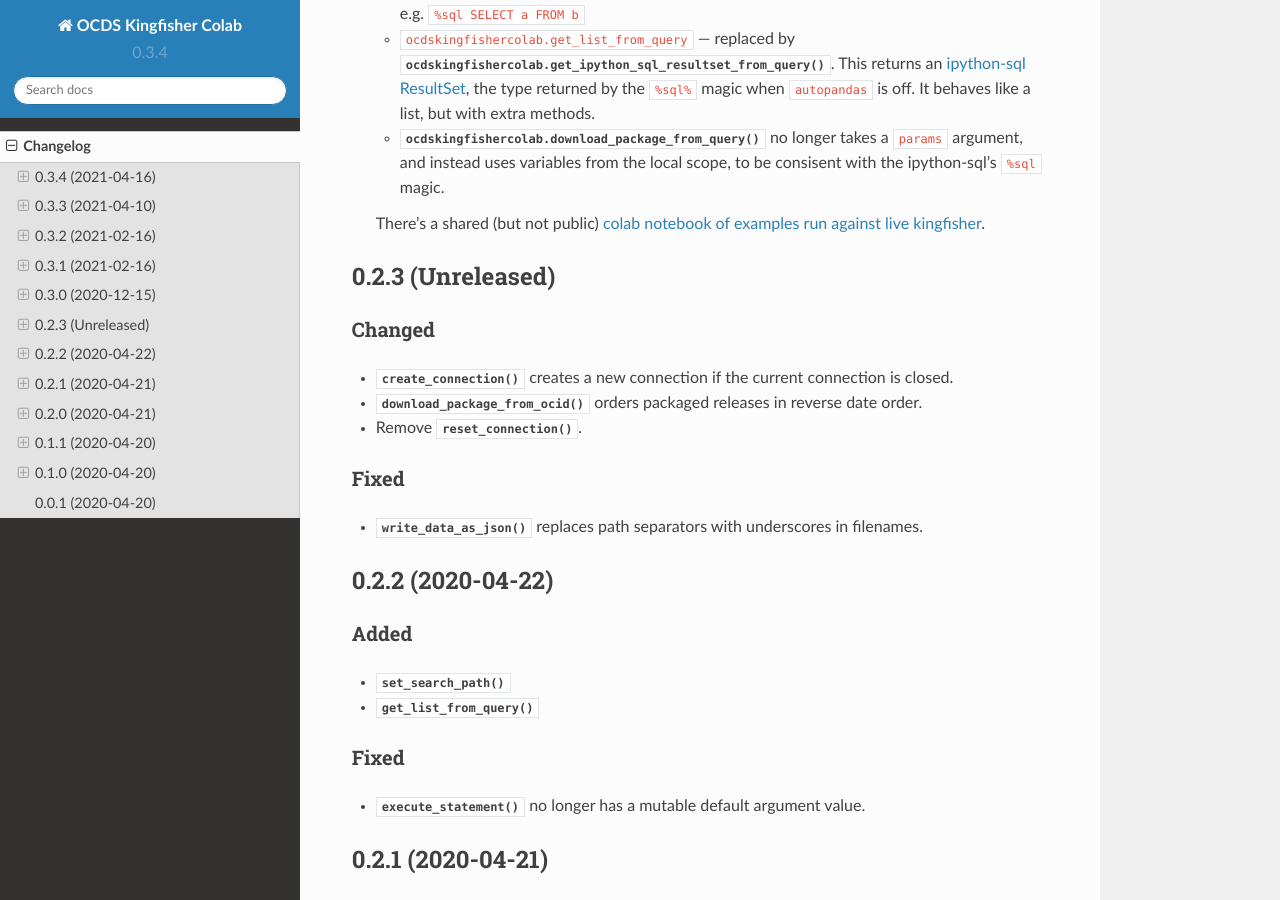
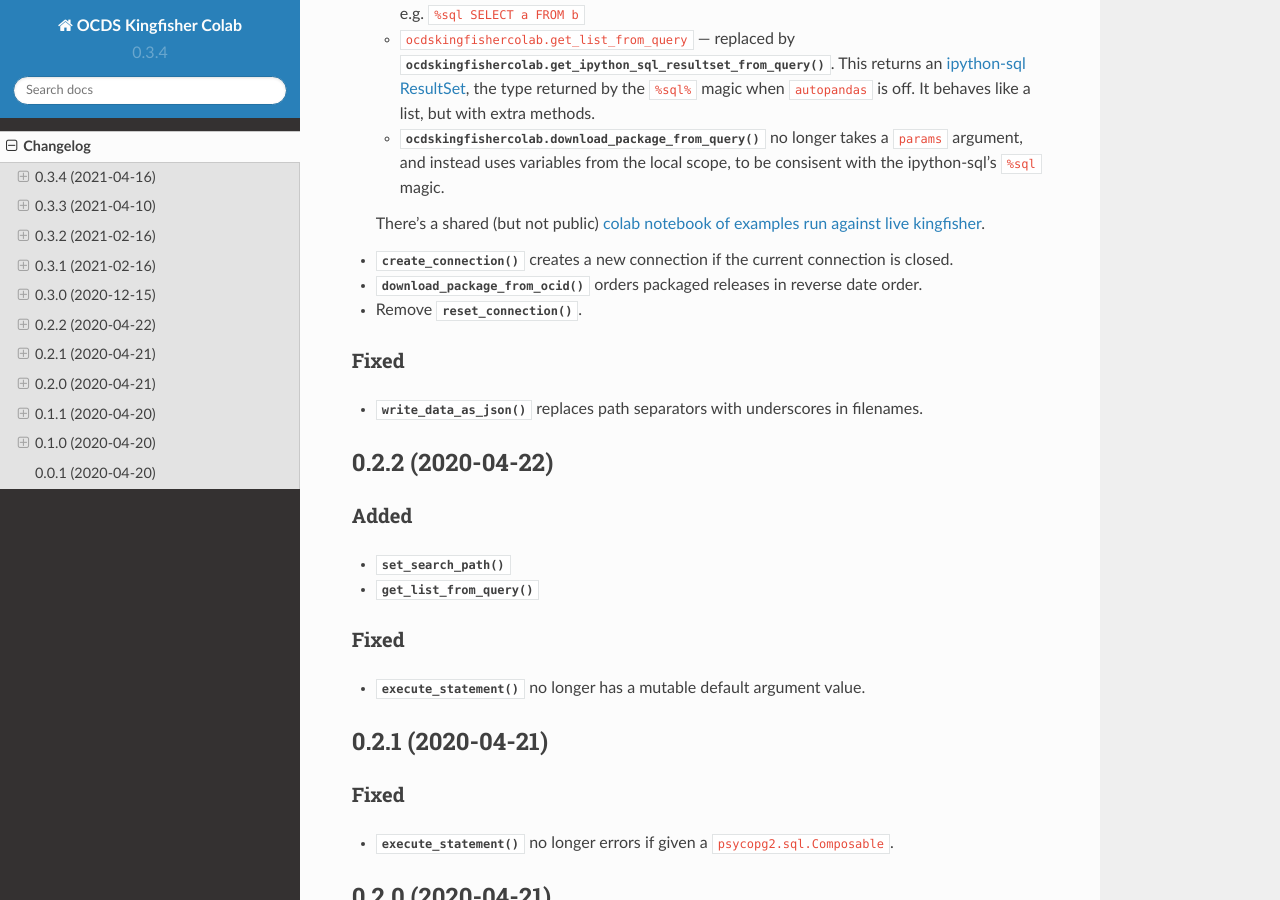
Before and after one commit to open-contracting/kingfisher-colab, a Sphinx documentation site: the page built from docs/changelog.rst, in a window 1280 px wide and 900 px high, scrolled down 1127 px. Built offline with Sphinx 7.4.7 and the Read the Docs theme 2.0.0, drawn with Linux system fonts in a browser that asks for light colours.

Commit message:
chore: Remove unreleased version heading from changelog

```diff
--- a/docs/changelog.rst
+++ b/docs/changelog.rst
@@ -50,12 +50,6 @@ Changed
    -  :meth:`ocdskingfishercolab.download_package_from_query` no longer takes a ``params`` argument, and instead uses variables from the local scope, to be consisent with the ipython-sql's ``%sql`` magic.
 
    There's a shared (but not public) `colab notebook of examples run against live kingfisher <https://colab.research.google.com/drive/1cUYY4on72831DPSiQ_JLxJEY2uGTfVrN#scrollTo=I-QPDbliMVXC>`__.
-
-0.2.3 (Unreleased)
-------------------
-
-Changed
-~~~~~~~
 
 -  :meth:`~ocdskingfishercolab.create_connection` creates a new connection if the current connection is closed.
 -  :meth:`~ocdskingfishercolab.download_package_from_ocid` orders packaged releases in reverse date order.
```
